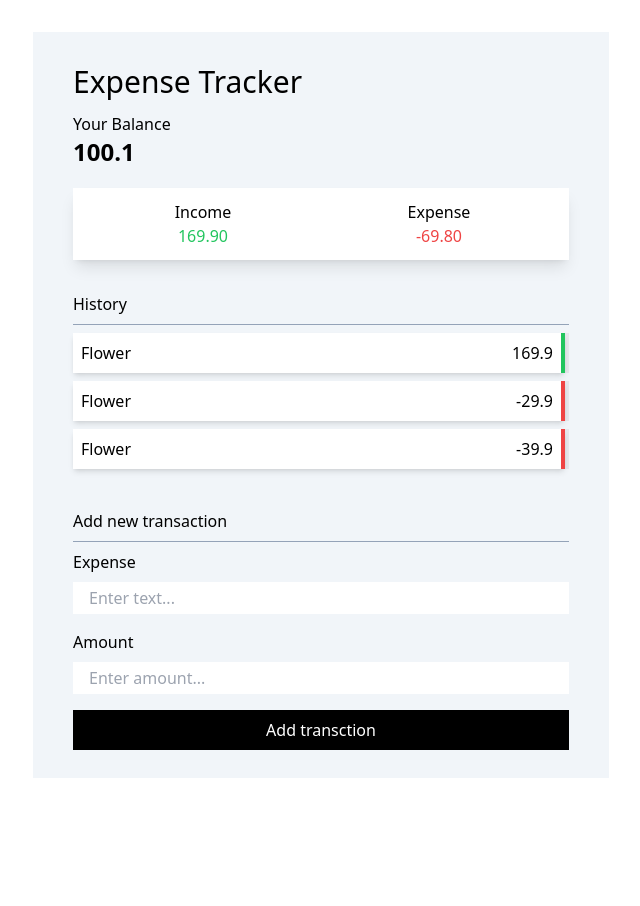
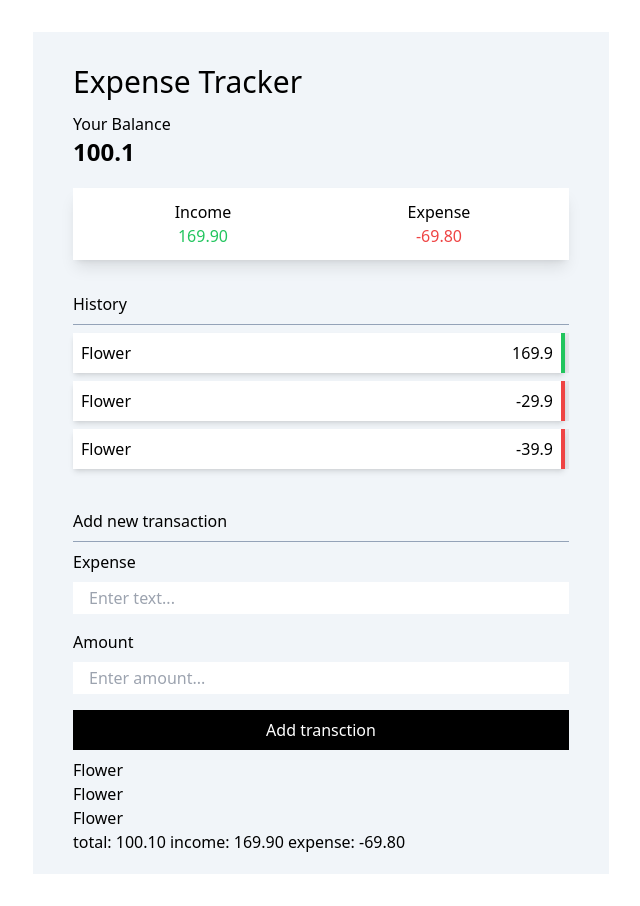
Before and after one commit to lctrayden25/vue-expense-tracker, a Vue app: page / in a window 1280 px wide. Shown: the whole page, without its empty margins (319-959 px from the left). Before the commit the page ends 810 px from the top, so only its background shows below. Built offline with nearby package versions, Linux system fonts and the light colour scheme.

Commit message:
fixed child component not update state issue

```diff
--- a/src/App.vue
+++ b/src/App.vue
@@ -9,14 +9,18 @@
         :onTransactionDelete="handleTransactionDelete"
       />
       <AddTransaction @transactionSubmitted="handleTransactionSubmit" />
+      <ul>
+        <li
+          v-for="transaction in transactions"
+          v-bind:key="transaction.id"
+          @click="handleTransactionDelete(transaction.id)"
+        >
+          {{ transaction.expense }}
+        </li>
+      </ul>
+      <div>total: {{ total }} income: {{ income }} expense: {{ expense }}</div>
     </div>
-    <!-- <ul>
-      <li v-for="transaction in transactions" v-bind:key="transaction.id" @click="handleTransactionDelete(transaction.id)">{{ transaction.expense }}</li>
-    </ul>
-    <div>
-      {{ total }}
-    </div> -->
-  </div>
+    </div>
   <!-- <RouterView></RouterView> -->
 </template>
 
@@ -75,11 +79,12 @@ const expense = computed(() => {
 const handleTransactionSubmit = (transactionData: FormDataType) => {
   transactions.value?.push({
     id: generateRandomId(),
-    ...transactionData
+    expense: transactionData.expense,
+    amount: transactionData.amount || 0
   })
 }
 
-const handleTransactionDelete = (id: any) => {
+const handleTransactionDelete = (id: number) => {
   transactions.value = transactions.value?.filter((transaction) => transaction?.id !== id)
 }
 
--- a/src/components/AddTransaction.vue
+++ b/src/components/AddTransaction.vue
@@ -7,7 +7,7 @@
         <input
           type="text"
           id="text"
-          v-model="formData.expense"
+          v-model="expense"
           placeholder="Enter text..."
           class="px-4 py-1"
         />
@@ -17,7 +17,7 @@
         <input
           type="number"
           id="amount"
-          v-model="formData.amount"
+          v-model="amount"
           placeholder="Enter amount..."
           class="px-4 py-1"
         />
@@ -28,26 +28,27 @@
 </template>
 
 <script lang="ts" setup>
-import { reactive } from 'vue'
+import { ref } from 'vue'
 
 export type FormDataType = {
   expense: string
-  amount: number
+  amount: number | null
 }
 
-const formData = reactive({ expense: '', amount: '' })
+const expense = ref('')
+const amount = ref(null)
+
 const emit = defineEmits(['transactionSubmitted'])
 
 const onFormSubmit = () => {
-  const { expense, amount } = formData
   const transactionData = {
-    expense,
-    amount: amount
+    expense: expense.value,
+    amount: amount.value
   }
 
   emit('transactionSubmitted', transactionData)
 
-  formData.amount = ''
-  formData.expense = ''
+  amount.value = null
+  expense.value = ''
 }
 </script>
--- a/src/components/Balance.vue
+++ b/src/components/Balance.vue
@@ -4,8 +4,7 @@
 </template>
 
 <script lang="ts" setup>
-import { watchEffect } from 'vue';
-
+import { toRefs, watchEffect } from 'vue'
 const props = defineProps({
   total: {
     type: Number,
@@ -13,9 +12,10 @@ const props = defineProps({
   }
 })
 
-const { total } = props
+const { total } = toRefs(props)
 
 watchEffect(() => {
-  console.log(total)
+  console.log(total.value)
 })
+
 </script>
--- a/src/components/IncomeExpense.vue
+++ b/src/components/IncomeExpense.vue
@@ -2,27 +2,28 @@
   <div class="shadow-lg bg-white flex justify-between p-3 mt-5">
     <div class="w-[50%] text-center">
       <h4>Income</h4>
-      <p class="text-green-500" :income="income">{{ income }}</p>
+      <p class="text-green-500">{{ income }}</p>
     </div>
     <div class="w-[50%] text-center">
       <h4>Expense</h4>
-      <p class="text-red-500" :expense="expense">{{ expense }}</p>
+      <p class="text-red-500">{{ expense }}</p>
     </div>
   </div>
 </template>
 
 <script lang="ts" setup>
+import { toRefs } from 'vue'
 
 const props = defineProps({
   income: {
-    type: String,
-    required: true
+    type: String
+    // required: true
   },
   expense: {
-    type: String,
-    required: true
+    type: String
+    // required: true
   }
 })
 
-const { income, expense } = props
+const { income, expense } = toRefs(props)
 </script>
--- a/src/components/TransactionList.vue
+++ b/src/components/TransactionList.vue
@@ -15,7 +15,11 @@
         </button>
         <div
           class="bg-white p-2 shadow-md flex items-center justify-between w-full border-r-4"
-          :class="transaction.amount < 0 ? 'border-r-red-500' : 'border-r-green-500'"
+          :class="
+            transaction.amount !== null && transaction?.amount < 0
+              ? 'border-r-red-500'
+              : 'border-r-green-500'
+          "
         >
           {{ transaction.expense }} <span>{{ transaction.amount }}</span>
         </div>
@@ -27,6 +31,7 @@
 <script lang="ts"></script>
 
 <script lang="ts" setup>
+import { toRefs } from 'vue'
 import type { PropType } from 'vue'
 
 export type TransactionType = {
@@ -42,13 +47,11 @@ const props = defineProps({
   }
 })
 
-const { transactions } = props
+const { transactions } = toRefs(props)
 
 const emit = defineEmits(['transactionDelete'])
 
 const onDelete = (id: any) => {
   emit('transactionDelete', id)
 }
-
-console.log(transactions)
 </script>
```
